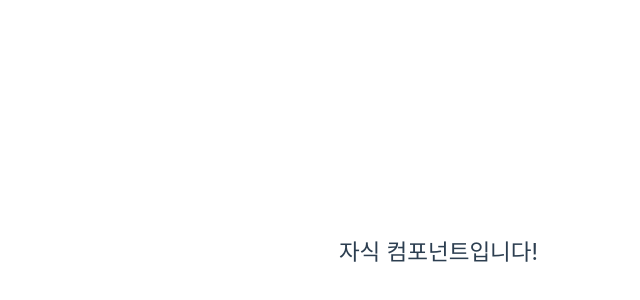
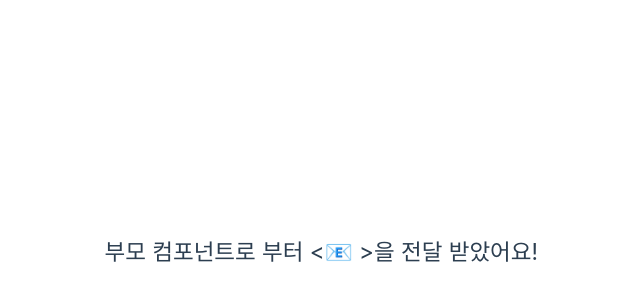
Before and after one commit to qkralsgml78-hello-vue/qkralsgml78-hello-vue.github.io, a Vue app: page / in a window 1280 px wide. Shown: the part 148-448 px from the top of the page, without its empty margins (102-742 px from the left). Built offline with nearby package versions, Linux system fonts and the light colour scheme.

Commit message:
components2-2

```diff
--- a/src/App.vue
+++ b/src/App.vue
@@ -1,7 +1,9 @@
 <script setup>
+import { ref } from 'vue'
 import Child from './components/Child.vue'
+const pocketMoney = ref('부모 컴포넌트로 부터 <📧 >을 전달 받았어요!')
 </script>
 
 <template>
-<Child />
+<Child :pocketMoney="pocketMoney" />
 </template>
--- a/src/components/Child.vue
+++ b/src/components/Child.vue
@@ -1,3 +1,9 @@
+<script setup>
+const props = defineProps({
+pocketMoney: String
+})
+</script>
+
 <template>
-	<h2>자식 컴포넌트입니다!</h2>
+    <h2>{{ pocketMoney || '용돈이 아직 전달되지 않았습니다!' }}</h2>
 </template>
```
